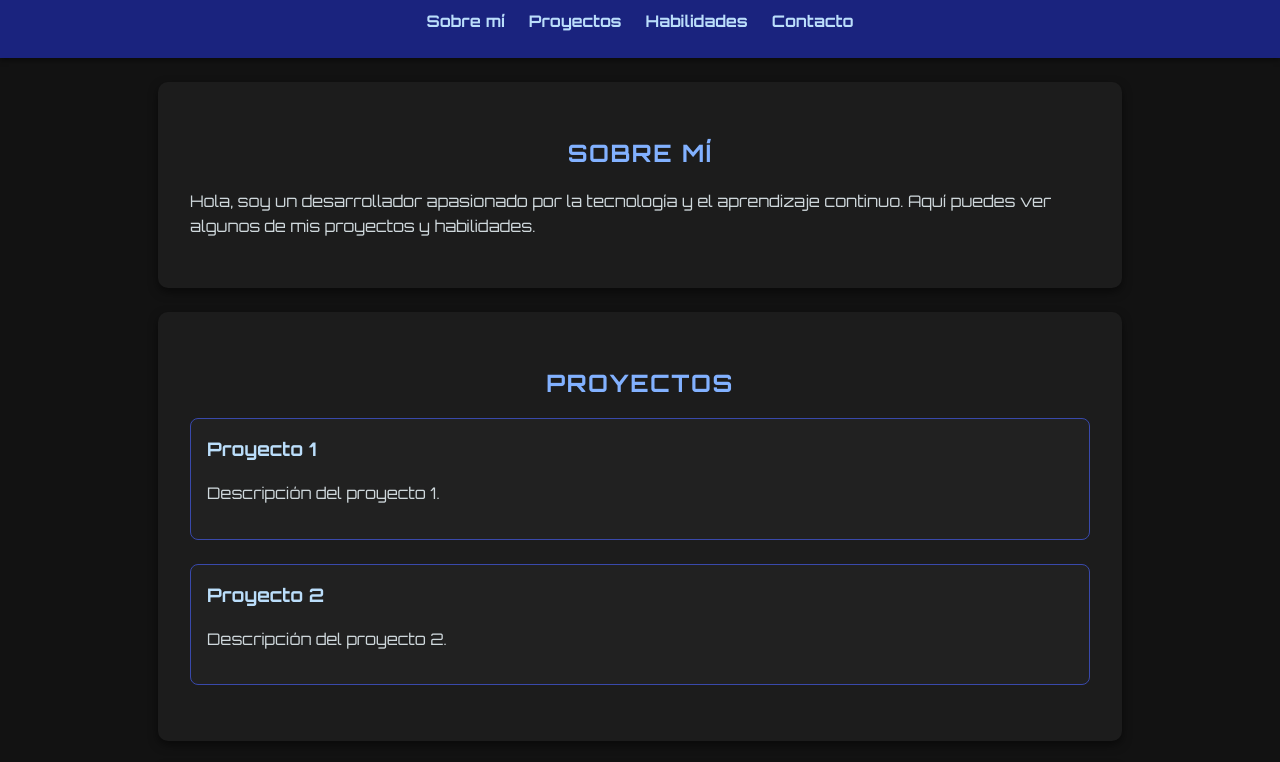
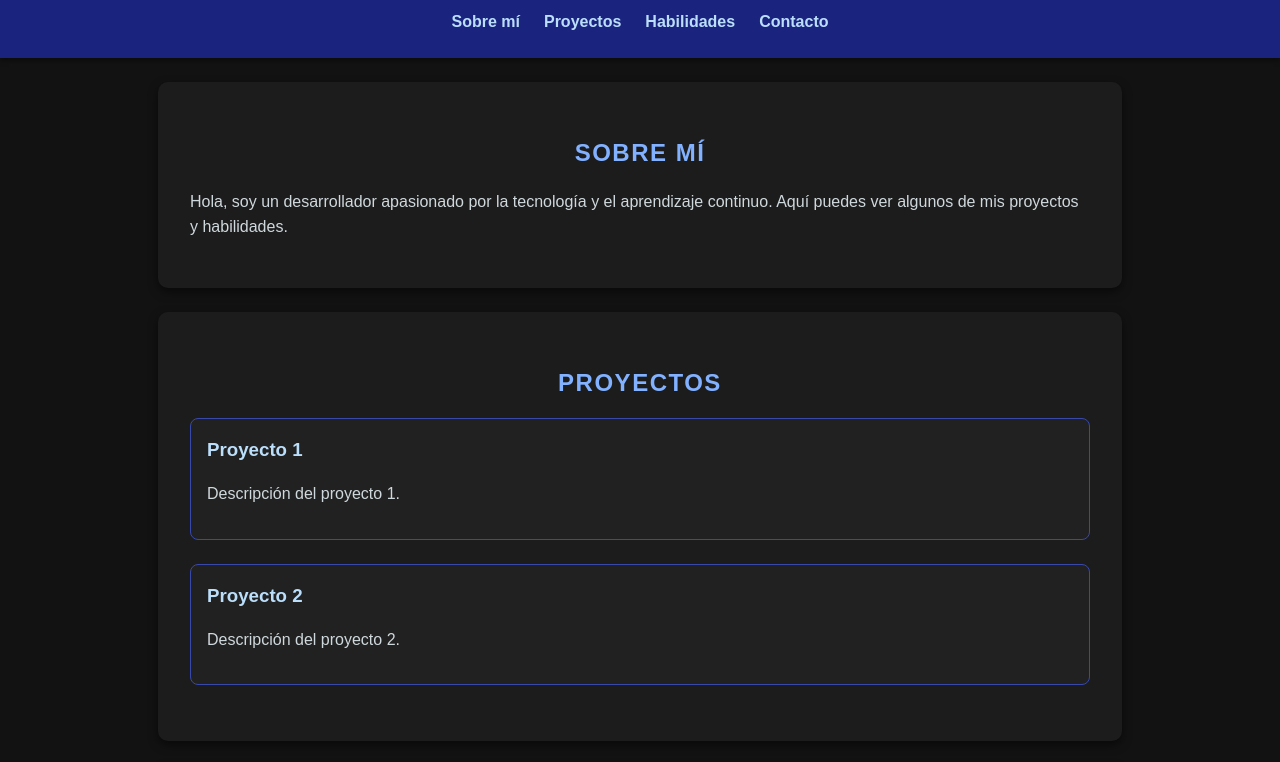
Before and after one commit to A01750658/A01750658.github.io, a website: page index.html in a window 1280 px wide. Shown: the part 103-865 px from the top of the page. Drawn offline with Linux system fonts and the light colour scheme.

Commit message:
cambios fuente

```diff
--- a/index.html
+++ b/index.html
@@ -4,9 +4,7 @@
     <meta charset="UTF-8">
     <meta name="viewport" content="width=device-width, initial-scale=1.0">
     <title>Mi Portfolio</title>
-    <link href="https://fonts.googleapis.com/css2?family=Orbitron:wght@400;700&display=swap" rel="stylesheet">
     <link rel="stylesheet" href="style.css">
-
 </head>
 <body>
     <header>
--- a/style.css
+++ b/style.css
@@ -1,6 +1,6 @@
 /* General Styles */
 body {
-    font-family: 'Orbitron', sans-serif; /* Fuente estilo ciencia ficción */
+    font-family: sans-serif; /* Fuente estilo ciencia ficción */
     line-height: 1.6;
     margin: 0;
     padding: 0;
```
